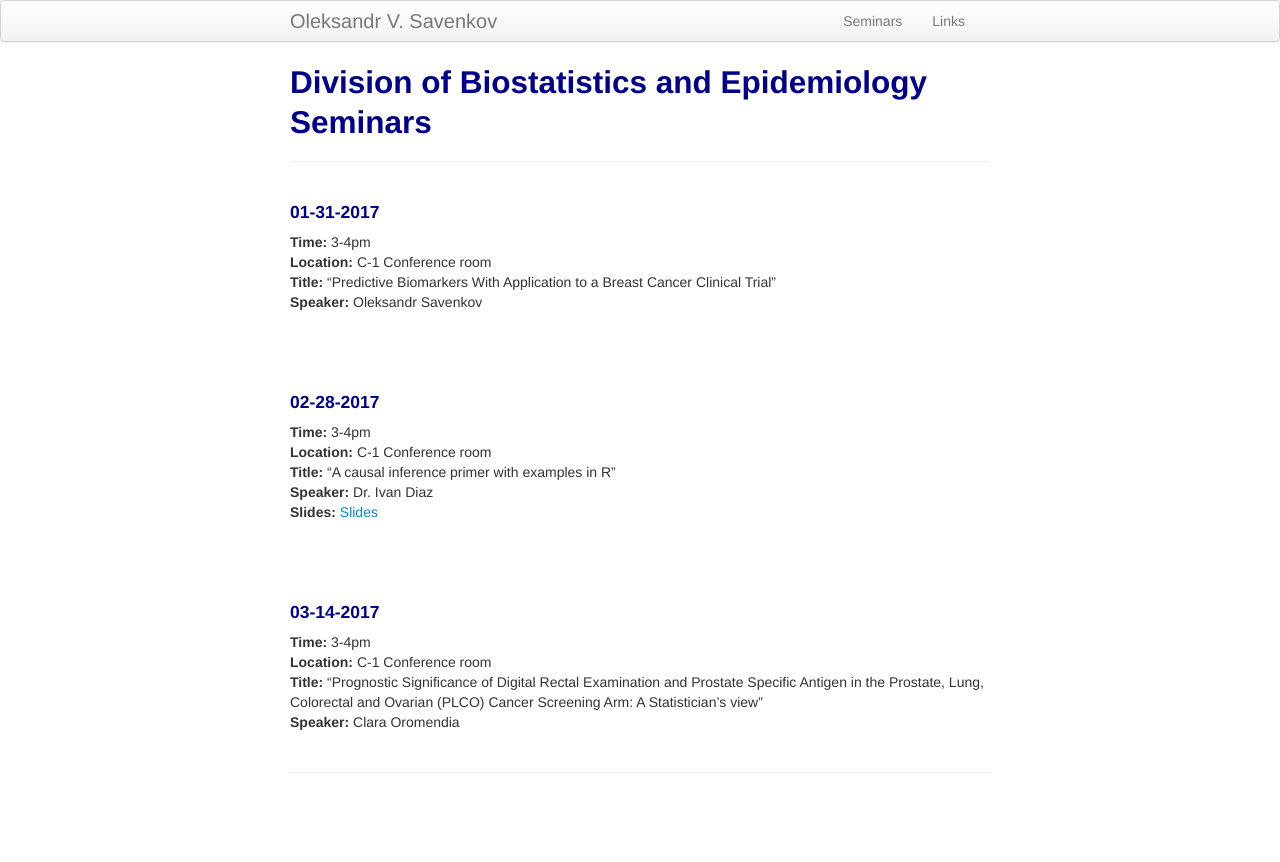
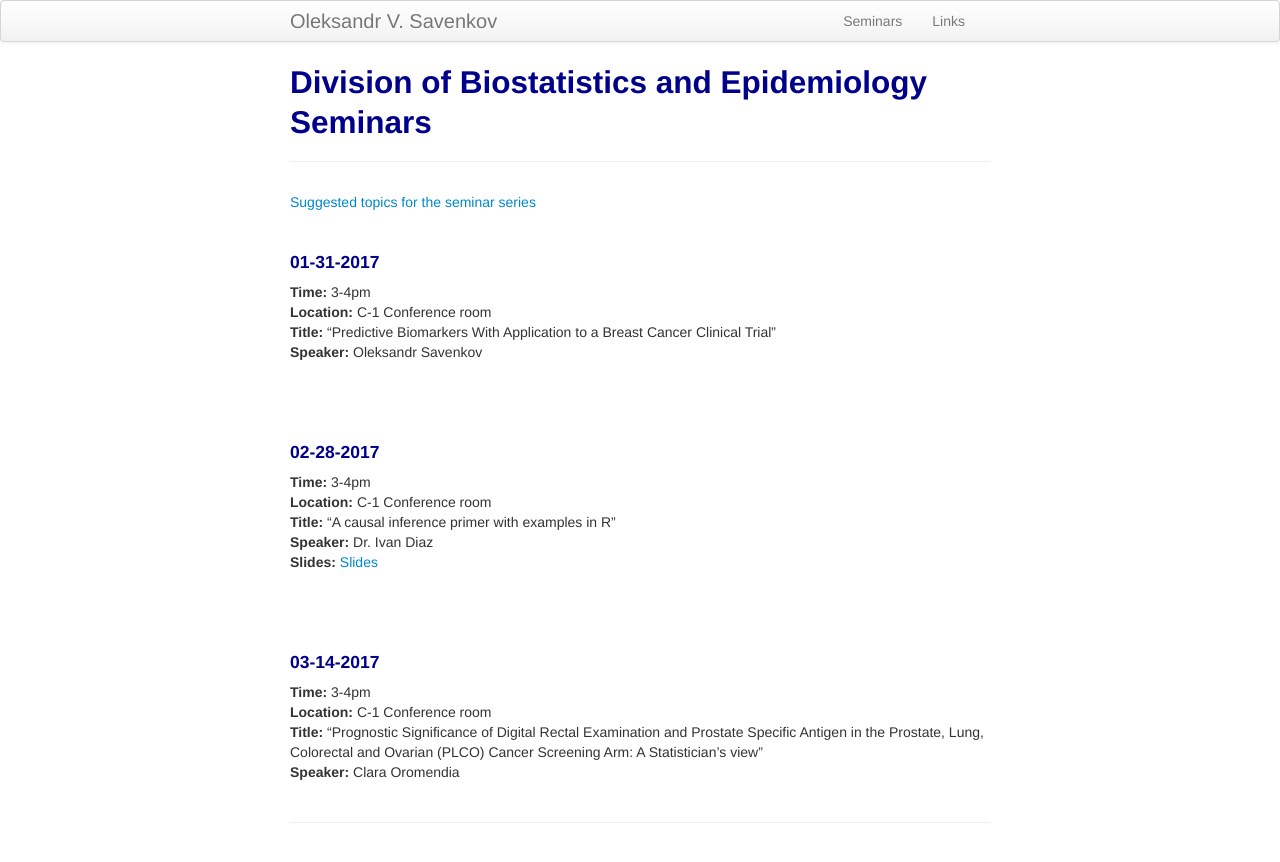
Before and after one commit to ovsavenkov/ovsavenkov.github.io, a Jekyll site: the page built from seminars.md, in a window 1280 px wide. Shown: the top 862 px of the page. Built offline with Jekyll 4.4.1, drawn with Linux system fonts in a browser that asks for light colours.

Commit message:
add link

```diff
--- a/seminars.md
+++ b/seminars.md
@@ -3,6 +3,10 @@ layout: page
 title: Division of Biostatistics and Epidemiology Seminars
 description: Division of Biostatistics and Epidemiology Seminars
 ---
+[Suggested topics for the seminar series](https://docs.google.com/spreadsheets/d/1KrXSiqZPRx9iDV3CXFLiEDMdu_SPZcRrTJW1_Yy4Dhs/edit#gid=0)
+
+<br>
+
 #### 01-31-2017
 **Time:** 3-4pm\\
 **Location:** C-1 Conference room \\
```
